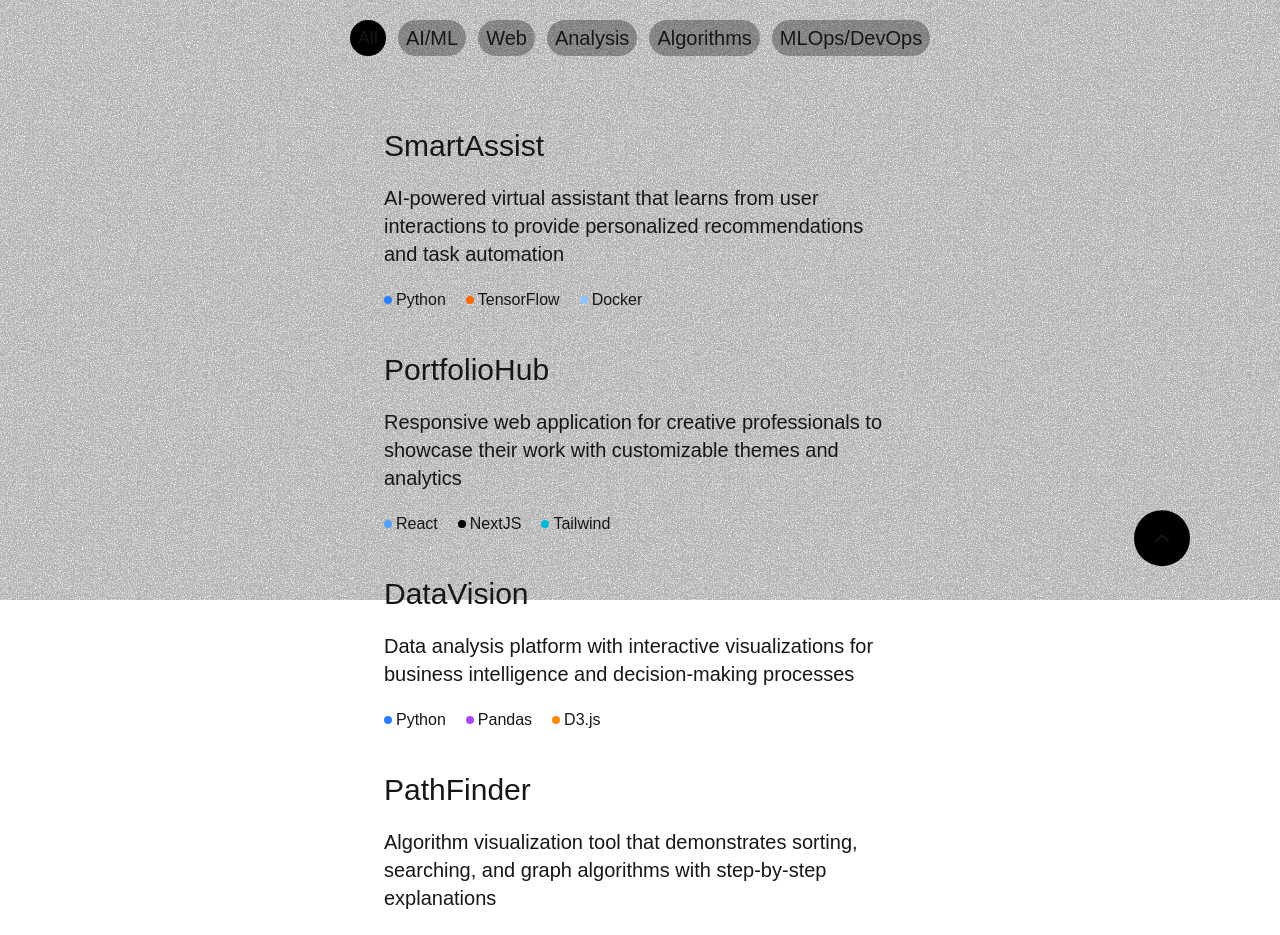
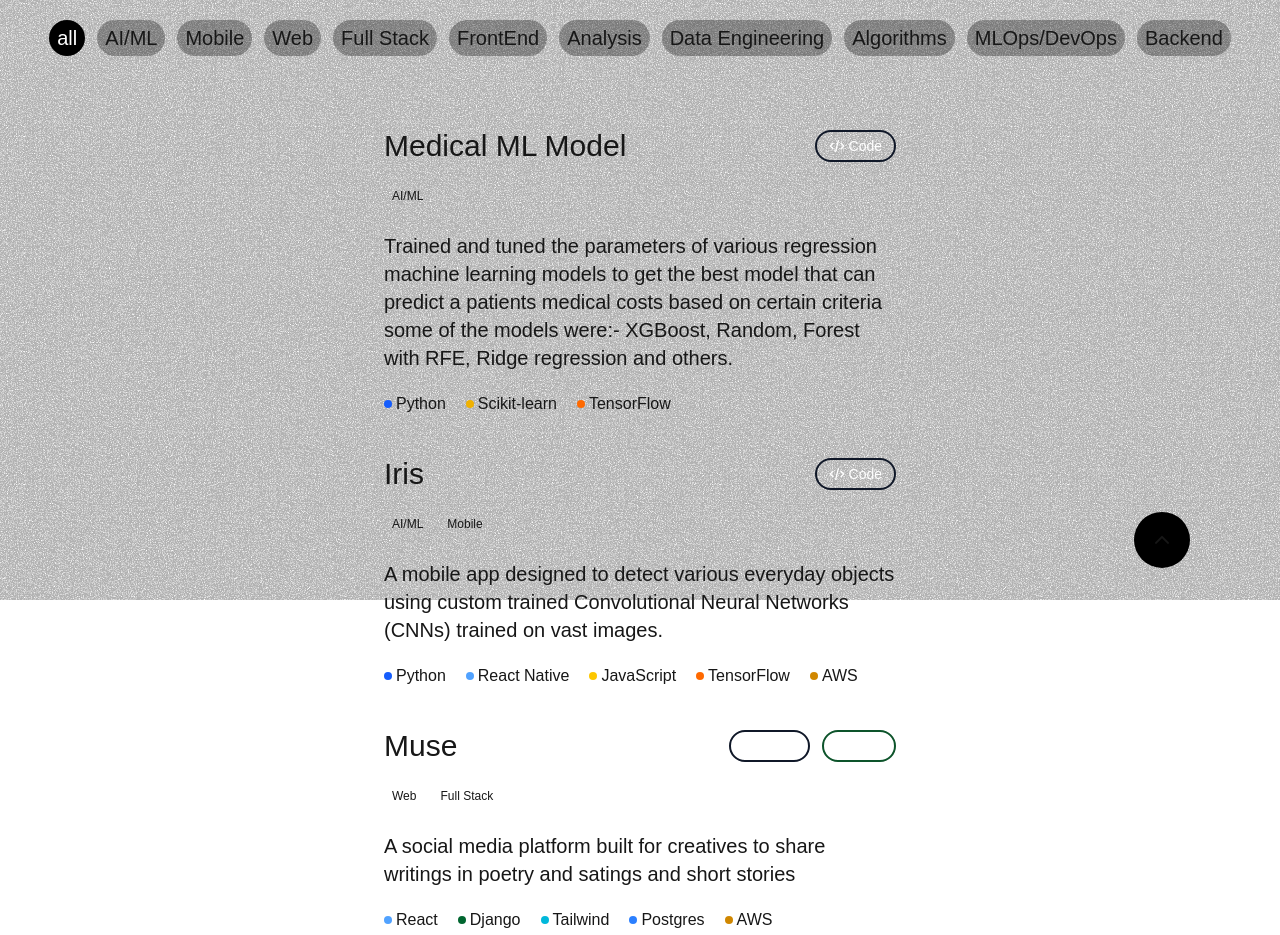
Before and after one commit to arnoldchrisoduor1/portfolio_v3, a Next.js app: page /projects in a window 1280 px wide. Shown: the part 200-1135 px from the top of the page. Built offline with nearby package versions, Linux system fonts and the light colour scheme.

Commit message:
updated to portfolio

```diff
--- a/package.json
+++ b/package.json
@@ -13,6 +13,7 @@
     "framer-motion": "^12.4.7",
     "lucide-react": "^0.477.0",
     "next": "15.2.0",
+    "portfolio_v3": "file:",
     "react": "^19.0.0",
     "react-dom": "^19.0.0",
     "zustand": "^5.0.3"
--- a/src/app/projects/page.tsx
+++ b/src/app/projects/page.tsx
@@ -3,73 +3,165 @@ import useUIStore from "@/store/useStore";
 import { motion } from "framer-motion";
 import React, { useState, useEffect } from "react";
 import { Project, Tool, UIStore, LoadingState, FilteredProjects } from "../../types/types";
+import Link from "next/link";
 
-const projects = [
+// Updated project data with multiple categories and links
+const projects: Project[] = [
   {
-    id: "ai",
-    category: "AI/ML",
-    title: "SmartAssist",
+    id: "medicals",
+    categories: ["AI/ML"],
+    title: "Medical ML Model",
     description:
-      "AI-powered virtual assistant that learns from user interactions to provide personalized recommendations and task automation",
+      "Trained and tuned the parameters of various regression machine learning models to get the best model that can predict a patients medical costs based on certain criteria some of the models were:- XGBoost, Random, Forest with RFE, Ridge regression and others.",
     tools: [
-      {id: 1, item: "Python", color: "bg-blue-500"},
-      {id: 2, item: "TensorFlow", color: "bg-orange-500"},
-      {id: 3, item: "Docker", color: "bg-blue-300"}
+      { id: 1, item: "Python", color: "bg-blue-600" },
+      { id: 2, item: "Scikit-learn", color: "bg-yellow-500" },
+      { id: 3, item: "TensorFlow", color: "bg-orange-500" },
     ],
+    codeLink: "https://github.com/arnoldchrisoduor1/MachineLearning-and-NeuralNetworks",
+    liveLink: null,
     delay: 0.1
   },
   {
-    id: "web",
-    category: "Web",
-    title: "PortfolioHub",
+    id: "iris",
+    categories: ["AI/ML", "Mobile"],
+    title: "Iris",
     description:
-      "Responsive web application for creative professionals to showcase their work with customizable themes and analytics",
+      "A mobile app designed to detect various everyday objects using custom trained Convolutional Neural Networks (CNNs) trained on vast images.",
     tools: [
-      {id: 4, item: "React", color: "bg-blue-400"},
-      {id: 5, item: "NextJS", color: "bg-black"},
-      {id: 6, item: "Tailwind", color: "bg-cyan-500"}
+      { id: 1, item: "Python", color: "bg-blue-600" },
+      { id: 2, item: "React Native", color: "bg-blue-400" },
+      { id: 3, item: "JavaScript", color: "bg-yellow-400" },
+      { id: 4, item: "TensorFlow", color: "bg-orange-500" },
+      { id: 5, item: "AWS", color: "bg-yellow-600" }
     ],
+    codeLink: "https://github.com/arnoldchrisoduor1/Iris",
+    liveLink: null,
+    delay: 0.1
+  },
+  {
+    id: "muse",
+    categories: ["Web", "Full Stack"],
+    title: "Muse",
+    description:
+      "A social media platform built for creatives to share writings in poetry and satings and short stories",
+    tools: [
+      { id: 4, item: "React", color: "bg-blue-400" },
+      { id: 5, item: "Django", color: "bg-green-800" },
+      { id: 6, item: "Tailwind", color: "bg-cyan-500" },
+      { id: 7, item: "Postgres", color: "bg-blue-500" },
+      { id: 8, item: "AWS", color: "bg-yellow-600" }
+    ],
+    codeLink: "https://github.com/arnoldchrisoduor1/Iris",
+    liveLink: "https://muse1.netlify.app/",
     delay: 0.2
   },
   {
-    id: "analysis",
-    category: "Analysis",
-    title: "DataVision",
+    id: "beancart-app",
+    categories: ["Web", "Full Stack"],
+    title: "BeanCart Web Application",
     description:
-      "Data analysis platform with interactive visualizations for business intelligence and decision-making processes",
+      "An e-commerce platform built for the future, optimized for speed and security",
     tools: [
-      {id: 7, item: "Python", color: "bg-blue-500"},
-      {id: 8, item: "Pandas", color: "bg-purple-500"},
-      {id: 9, item: "D3.js", color: "bg-orange-400"}
+      { id: 4, item: "Angular", color: "bg-indigo-600" },
+      { id: 5, item: "Springboot", color: "bg-red-500" },
+      { id: 6, item: "Tailwind", color: "bg-cyan-500" },
+      { id: 7, item: "Postgres", color: "bg-blue-500" },
+      { id: 8, item: "AWS", color: "bg-yellow-600" },
     ],
+    codeLink: "https://github.com/arnoldchrisoduor1/BeanCart",
+    liveLink: "https://app.beancart.shop",
+    delay: 0.2
+  },
+  {
+    id: "beancart-landing",
+    categories: ["Web", "FrontEnd"],
+    title: "BeanCart Landing Page",
+    description:
+      "This is the landing page for the BeanCart e-commerce platform, modern design with intuitive animation to make the page responsive",
+    tools: [
+      { id: 4, item: "Vue", color: "bg-green-300" },
+      { id: 6, item: "Tailwind", color: "bg-cyan-500" },
+    ],
+    codeLink: "https://github.com/arnoldchrisoduor1/BeanCart",
+    liveLink: "https://beancart.shop",
+    delay: 0.2
+  },
+  {
+    id: "ai-medicals-landing",
+    categories: ["Web", "FrontEnd"],
+    title: "AI Medicals Landing Page",
+    description:
+      "This is the landing page for an AI powered hospital management system",
+    tools: [
+      { id: 4, item: "Nextjs", color: "bg-black" },
+      { id: 6, item: "Tailwind", color: "bg-cyan-500" },
+      { id: 7, item: "Framer-Motion", color: "bg-red-200" },
+    ],
+    codeLink: "https://github.com/arnoldchrisoduor1/Clinic_Management_System",
+    liveLink: "https://aimedicals.netlify.app/",
+    delay: 0.2
+  },
+  {
+    id: "jumia-spider",
+    categories: ["Analysis"],
+    title: "Jumia Spider",
+    description:
+      "This spider can crawl and scrape the entire Jumia Online Retail Catalogue, it gets the product name, current price and previous price if a discount was offered. It then converts the data to csv format and sends it to my email.",
+    tools: [
+      { id: 7, item: "Python", color: "bg-blue-600" },
+      { id: 8, item: "Pandas", color: "bg-purple-500" },
+      { id: 9, item: "Scrapy", color: "bg-green-600" }
+    ],
+    codeLink: "https://github.com/arnoldchrisoduor1/Scrapers_Crawlers_Spiders_Bots",
+    liveLink: null,
+    delay: 0.3
+  },
+  {
+    id: "climate-core",
+    categories: ["Analysis", "Data Engineering"],
+    title: "Climate Core",
+    description:
+      "Pulling data from a weather api, processing it and storing in the DB after performing light data analysis, also implmented a database intergrity and real time data monitoring system.",
+    tools: [
+      { id: 7, item: "Python", color: "bg-blue-600" },
+      { id: 8, item: "Pandas", color: "bg-purple-500" },
+      { id: 9, item: "numpy", color: "bg-green-600" }
+    ],
+    codeLink: "https://github.com/arnoldchrisoduor1/ClimateCore",
+    liveLink: null,
     delay: 0.3
   },
   {
     id: "algos",
-    category: "Algorithms",
-    title: "PathFinder",
+    categories: ["Algorithms"],
+    title: "List Implementation",
     description:
-      "Algorithm visualization tool that demonstrates sorting, searching, and graph algorithms with step-by-step explanations",
+      "Implemented the List data structure from scratch",
     tools: [
-      {id: 10, item: "JavaScript", color: "bg-yellow-500"},
-      {id: 11, item: "TypeScript", color: "bg-blue-600"},
-      {id: 12, item: "Canvas API", color: "bg-green-500"}
+      { id: 10, item: "C++", color: "bg-blue-500" },
+      { id: 11, item: "Python", color: "bg-blue-600" },
     ],
+    codeLink: "https://github.com/arnoldchrisoduor1/DSA",
+    liveLink: null,
     delay: 0.4
   },
+
   {
-    id: "mlops",
-    category: "MLOps/DevOps",
-    title: "DeployFlow",
+    id: "mlops-2",
+    categories: ["MLOps/DevOps", "Backend"],
+    title: "Flask Devops Pipeline",
     description:
-      "CI/CD pipeline automation system for machine learning models with built-in monitoring and performance tracking",
+      "A CRUD Flask Server Dockerized with Dockerfile that builds, runs unit tests and load testing with Locust before automatically registering the container to Docker Hub.",
     tools: [
-      {id: 13, item: "Kubernetes", color: "bg-blue-600"},
-      {id: 14, item: "Jenkins", color: "bg-red-500"},
-      {id: 15, item: "Terraform", color: "bg-purple-600"}
+      { id: 16, item: "Flask", color: "bg-black" },
+      { id: 17, item: "Docker", color: "bg-blue-600" },
+      { id: 18, item: "Locust", color: "bg-green-500" }
     ],
-    delay: 0.5
-  },
+    codeLink: null,
+    liveLink: null,
+    delay: 0.6
+  }
 ];
 
 const Page = () => {
@@ -77,17 +169,31 @@ const Page = () => {
   const [loading, setLoading] = useState<LoadingState>(true);
   const [filteredProjects, setFilteredProjects] = useState<FilteredProjects>([]);
 
+  // Extract all unique categories from projects
+  const getAllCategories = () => {
+    const categoriesSet = new Set<string>();
+    projects.forEach(project => {
+      project.categories.forEach(category => {
+        categoriesSet.add(category);
+      });
+    });
+    return ["all", ...Array.from(categoriesSet)];
+  };
+
+  const categories = getAllCategories();
+
   useEffect(() => {
-    // Simulate loading time
     const timer = setTimeout(() => {
       setLoading(false);
     }, 1000);
 
-    // Filter projects based on active tab
     if (activeProjectTab === "all") {
       setFilteredProjects(projects);
     } else {
-      setFilteredProjects(projects.filter(project => project.id === activeProjectTab));
+      // Filter projects that have the active category in their categories array
+      setFilteredProjects(
+        projects.filter((project) => project.categories.includes(activeProjectTab))
+      );
     }
 
     return () => clearTimeout(timer);
@@ -96,32 +202,21 @@ const Page = () => {
   return (
     <>
       <div className="text-center mt-10">
-        <p className="text-lg font-extralight">The best software solutions evolve from understanding the problem deeply</p>
+        <p className="text-lg font-extralight">
+          The best software solutions evolve from understanding the problem deeply
+        </p>
         <p className="italic">- Linus Torvalds (2003)</p>
       </div>
 
       <div className="mt-10 flex flex-wrap mx-2 gap-3 justify-center">
-        <div onClick={() => setActiveProjectTab("all")}>
+        {categories.map((category) => (
+          <div key={category} onClick={() => setActiveProjectTab(category)}>
             <p
-            className={`px-2 py-1 inline-block rounded-full min-w-max text-lg hover:cursor-pointer ${
-              activeProjectTab === "all" ? "bg-black" : "bg-black/30"
+              className={`px-2 py-1 inline-block rounded-full min-w-max text-lg lg:text-xl hover:cursor-pointer hover:bg-black/60 ${
+                activeProjectTab === category ? "bg-black text-white" : "bg-black/30"
               }`}
             >
-            All
-          </p>
-        </div>
-        {projects.map((project) => (
-          <div
-            key={project.id}
-            onClick={() => setActiveProjectTab(project.id)}
-            className=""
-          >
-            <p
-              className={`px-2 py-1 inline-block rounded-full min-w-max text-lg lg:text-xl hover:cursor-pointer hover:bg-black/60 ${
-                activeProjectTab === project.id ? "bg-black" : "bg-black/30"
-              }`}
-            >
-              {project.category}
+              {category}
             </p>
           </div>
         ))}
@@ -129,8 +224,9 @@ const Page = () => {
 
       <div className="w-[80%] mx-auto flex flex-col gap-10 mt-10 lg:mt-18 mb-[30%] lg:mb-[5%]">
         {loading ? (
-          // Loading skeletons
-          Array(3).fill(0).map((_, index) => (
+          Array(3)
+            .fill(0)
+            .map((_, index) => (
               <div key={`skeleton-${index}`} className="animate-pulse flex flex-col gap-3 lg:w-[50%] lg:mx-auto">
                 <div className="h-6 bg-gray-200 rounded w-1/3"></div>
                 <div className="h-4 bg-gray-200 rounded w-full"></div>
@@ -147,15 +243,59 @@ const Page = () => {
             <motion.div
               key={project.id}
               className="flex flex-col gap-3 lg:gap-5 lg:w-[50%] lg:mx-auto hover:cursor-pointer hover:scale-105 transform duration-150"
-              initial={{opacity: 0, y: 20}}
-              animate={{opacity: 1, y: 0}}
+              initial={{ opacity: 0, y: 20 }}
+              animate={{ opacity: 1, y: 0 }}
               transition={{ delay: project.delay }}
             >
-              <div>
+              <div className="flex justify-between items-center">
                 <p className="text-2xl lg:text-3xl">{project.title}</p>
+                <div className="flex gap-3">
+                  {project.codeLink && (
+                    <a
+                      href={project.codeLink}
+                      target="_blank"
+                      rel="noopener noreferrer"
+                      className="border-2 border-gray-900 hover:bg-gray-900 text-white px-3 py-1 rounded-full text-sm flex items-center"
+                      onClick={(e) => e.stopPropagation()}
+                    >
+                      <svg xmlns="http://www.w3.org/2000/svg" className="h-4 w-4 mr-1" fill="none" viewBox="0 0 24 24" stroke="currentColor">
+                        <path strokeLinecap="round" strokeLinejoin="round" strokeWidth={2} d="M10 20l4-16m4 4l4 4-4 4M6 16l-4-4 4-4" />
+                      </svg>
+                      Code
+                    </a>
+                  )}
+                  {project.liveLink && (
+                    <a
+                      href={project.liveLink}
+                      target="_blank"
+                      rel="noopener noreferrer"
+                      className="border-2 border-green-900 hover:bg-green-700 text-white px-3 py-1 rounded-full text-sm flex items-center"
+                      onClick={(e) => e.stopPropagation()}
+                    >
+                      <svg xmlns="http://www.w3.org/2000/svg" className="h-4 w-4 mr-1" fill="none" viewBox="0 0 24 24" stroke="currentColor">
+                        <path strokeLinecap="round" strokeLinejoin="round" strokeWidth={2} d="M10 6H6a2 2 0 00-2 2v10a2 2 0 002 2h10a2 2 0 002-2v-4M14 4h6m0 0v6m0-6L10 14" />
+                      </svg>
+                      Live
+                    </a>
+                  )}
+                </div>
+              </div>
+              <div className="flex flex-wrap gap-2 mb-1">
+                {project.categories.map((category, index) => (
+                  <span
+                    key={`${project.id}-category-${index}`}
+                    className="text-xs  px-2 py-1 rounded-full cursor-pointer"
+                    onClick={(e) => {
+                      e.stopPropagation();
+                      setActiveProjectTab(category);
+                    }}
+                  >
+                    {category}
+                  </span>
+                ))}
               </div>
               <div className="lg:text-xl">{project.description}</div>
-              <div className="flex gap-5">
+              <div className="flex gap-5 flex-wrap">
                 {project.tools.map((tool) => (
                   <div key={tool.id} className="flex gap-1 items-center">
                     <div className={`w-2 h-2 rounded-full ${tool.color}`}></div>
--- a/src/sections/Hero.tsx
+++ b/src/sections/Hero.tsx
@@ -4,7 +4,7 @@ import React from "react";
 const Hero = () => {
   return (
     <>
-      <div className="flex justify-self-center my-3 lg:mt-6 py-1 px-2 bg-black rounded-full items-center gap-2">
+      <div className="flex justify-self-center w-fit my-3 mx-auto lg:mt-6 py-1 px-2 bg-black rounded-full items-center gap-2">
         <p>Training Neurons</p>
         <div className="w-1 h-1 bg-green-500 rounded-full animate-ping"></div>
       </div>
@@ -25,9 +25,9 @@ const Hero = () => {
   transition={{delay: 0.2}}
 >
   <p className="text-lg">Systems Engineering student <span className="text-blue-500 hover:cursor-pointer"><a>@Mount Kenya University</a></span></p>
-  <p className="text-lg">Founder and CEO <span className="text-blue-500 hover:cursor-pointer"><a>@EventIQ</a></span></p>
+  <p className="text-lg">Founder and CEO <span className="text-blue-500 hover:cursor-pointer"><a>@BeanCart</a></span></p>
   <p className="text-lg">Technical Writer <span className="text-blue-500 hover:cursor-pointer"><a>@Medium</a></span></p>
-  <p className="text-lg">Freelancer <span className="text-blue-500 hover:cursor-pointer"><a>@Upwork</a></span></p>
+  {/* <p className="text-lg">Freelancer <span className="text-blue-500 hover:cursor-pointer"><a>@Upwork</a></span></p> */}
 </motion.div>
     </>
   );
--- a/src/types/types.ts
+++ b/src/types/types.ts
@@ -6,7 +6,7 @@ export interface UIStore {
     setActiveNav: (nav: string) => void;
 
     activeProjectTab: string;
-    setActiveProjectTab: (project: string) => void;
+    setActiveProjectTab: (tab: string) => void;
 }
 
 export interface Tool {
@@ -17,20 +17,15 @@ export interface Tool {
 
 export interface Project {
   id: string;
-    category: string;
+  categories: string[]; // Changed from category to categories (array)
   title: string;
   description: string;
   tools: Tool[];
+  codeLink: string | null; // Added code repository link
+  liveLink: string | null; // Added live project link
   delay: number;
 }
 
-  export interface UIStore {
-    activeProjectTab: string;
-    setActiveProjectTab: (tab: string) => void;
-  }
+export type FilteredProjects = Project[];
 
-  // For the loading state
 export type LoadingState = boolean;
-
-  // For the filtered projects
-  export type FilteredProjects = Project[];
```
Also changed, not shown: 1 other file (tests, documents, lock files or other folders). Lines whose indentation alone changed are shown as unchanged.
